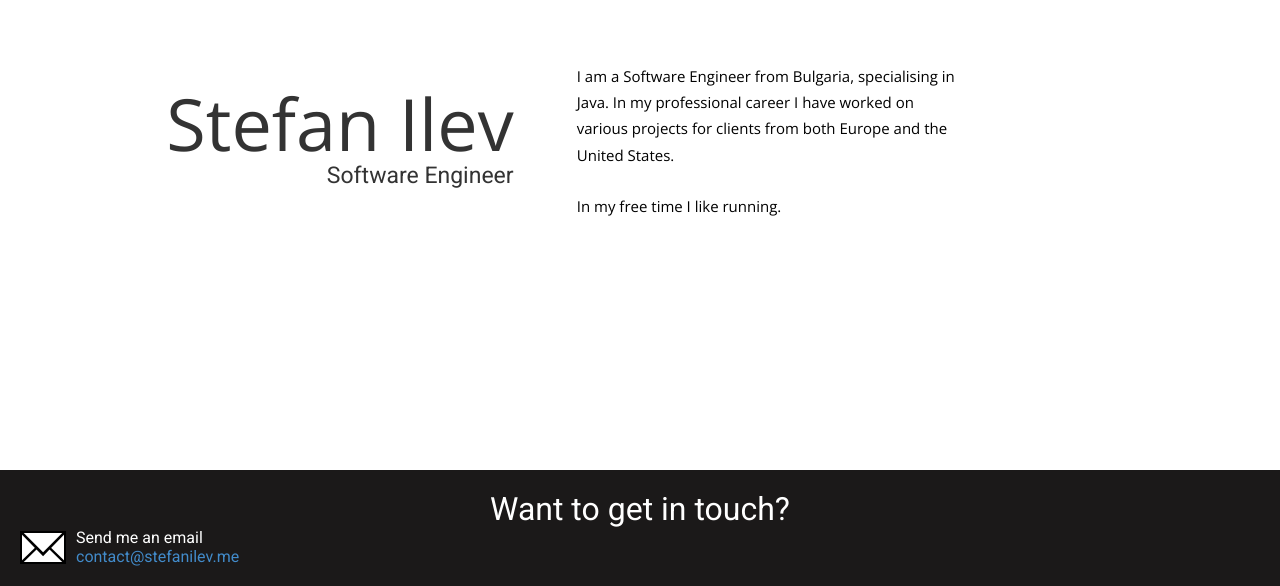
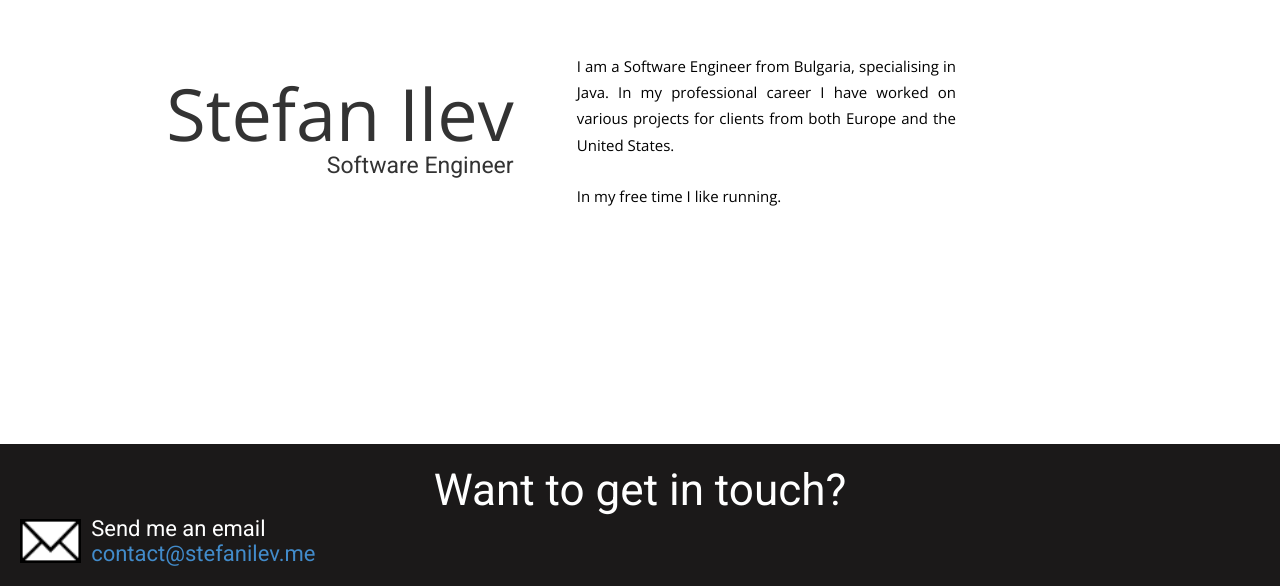
Before and after one commit to silev/silev.github.io, a plain HTML site: page index.html in a window 1280 px wide. Shown: the part 214-800 px from the top of the page. Drawn offline with nearby package versions, Linux system fonts and the light colour scheme.

Commit message:
Addressing higher resolutions
Added another favicon, small formatting adjustments

```diff
--- a/css/style.css
+++ b/css/style.css
@@ -1,6 +1,6 @@
 html {
     width: 100%;
-    height: calc(100% - 116px);
+    height: 83%;
     margin: 0;
     overflow-x: hidden
 }
@@ -70,7 +70,7 @@ a {
 
 .name {
     font-family: 'Open Sans',sans-serif;
-    font-size: 72px;
+    font-size: 128px;
     text-align: right;
     font-weight: 500;
     line-height: 1.1;
@@ -79,7 +79,7 @@ a {
 
 .title {
     font-family: 'Roboto',sans-serif;
-    font-size: 23px;
+    font-size: 38px;
     line-height: 1.1;
     font-weight: 500;
     color: #333;
@@ -88,9 +88,10 @@ a {
 
 p {
     font-family: 'Open Sans',sans-serif;
-    font-size: 17px;
+    font-size: 30px;
     padding-top: 10px;
-    line-height: 175%
+    line-height: 175%;
+    text-align: justify
 }
 
 .left {
@@ -112,7 +113,7 @@ footer {
     right: 0;
     bottom: 0;
     left: 0;
-    padding: 20px;
+    padding: 1.55%;
     background-color: #1b1919;
     font-family:Roboto;
     color:#fff
@@ -125,14 +126,46 @@ footer {
 
 .getintouch {
     text-align:center;
-    font-size:32px;
+    font-size:64px;
+}
+
+.email {
+    font-size: 32px
 }
 
 img {
     float:left;
     margin-right:10px;
-    height: auto;
+    height: 64px;
     align-self: center
+}
+
+@media (max-width: 2200px) {
+    .name {
+        font-size:100px
+    }
+
+    .title {
+        font-size: 30px!important
+    }
+
+    p {
+        font-size: 24px
+    }
+}
+
+@media (max-width: 1700px) {
+    .name {
+        font-size:72px
+    }
+
+    .title {
+        font-size: 23px!important
+    }
+
+    p {
+        font-size: 17px
+    }
 }
 
 @media (max-width: 1350px) {
@@ -227,3 +260,45 @@ img {
         height: auto
     }
 }
+
+@media (max-height: 1540px) {
+    .getintouch {
+        font-size:64px
+    }
+
+    .email {
+        font-size: 32px
+    }
+
+    img {
+        height: 64px
+    }
+}
+
+@media (max-height: 1100px) {
+    .getintouch {
+        font-size:44px
+    }
+
+    .email {
+        font-size: 22px
+    }
+
+    img {
+        height: 44px
+    }
+}
+
+@media (max-height: 770px) {
+    .getintouch {
+        font-size:32px
+    }
+
+    .email {
+        font-size: 16px
+    }
+
+    img {
+        height: 32px
+    }
+}
--- a/index.html
+++ b/index.html
@@ -4,7 +4,8 @@
 		<title>Stefan Ilev</title>
 		<meta name=viewport content="width=device-width, initial-scale=1.0, minimum-scale=1.0, maximum-scale=1.0, user-scalable=0">
 		<link href=css/style.css rel=stylesheet media=screen>
-		<link href="//fonts.googleapis.com/css?family=Open+Sans|Roboto" rel="stylesheet" type="text/css">
+		<link href="https://fonts.googleapis.com/css?family=Open+Sans|Roboto" rel="stylesheet" type="text/css">
+		<link rel=icon href=img/SI_216_400.png sizes="400x400" type="image/png">
 	</head>
 	<body>
 		<div class=flex-container>
@@ -22,7 +23,7 @@
 				<div class=getintouch>Want to get in touch?</div>
 				<div style=display:flex>
 					<img src=img/envelope_small.png>
-					<div>
+					<div class=email>
 						Send me an email
 						<br>
 						<a href="mailto:contact@stefanilev.me">contact@stefanilev.me</a>
```
Also changed, not shown: img/SI_216_400.png (added).
